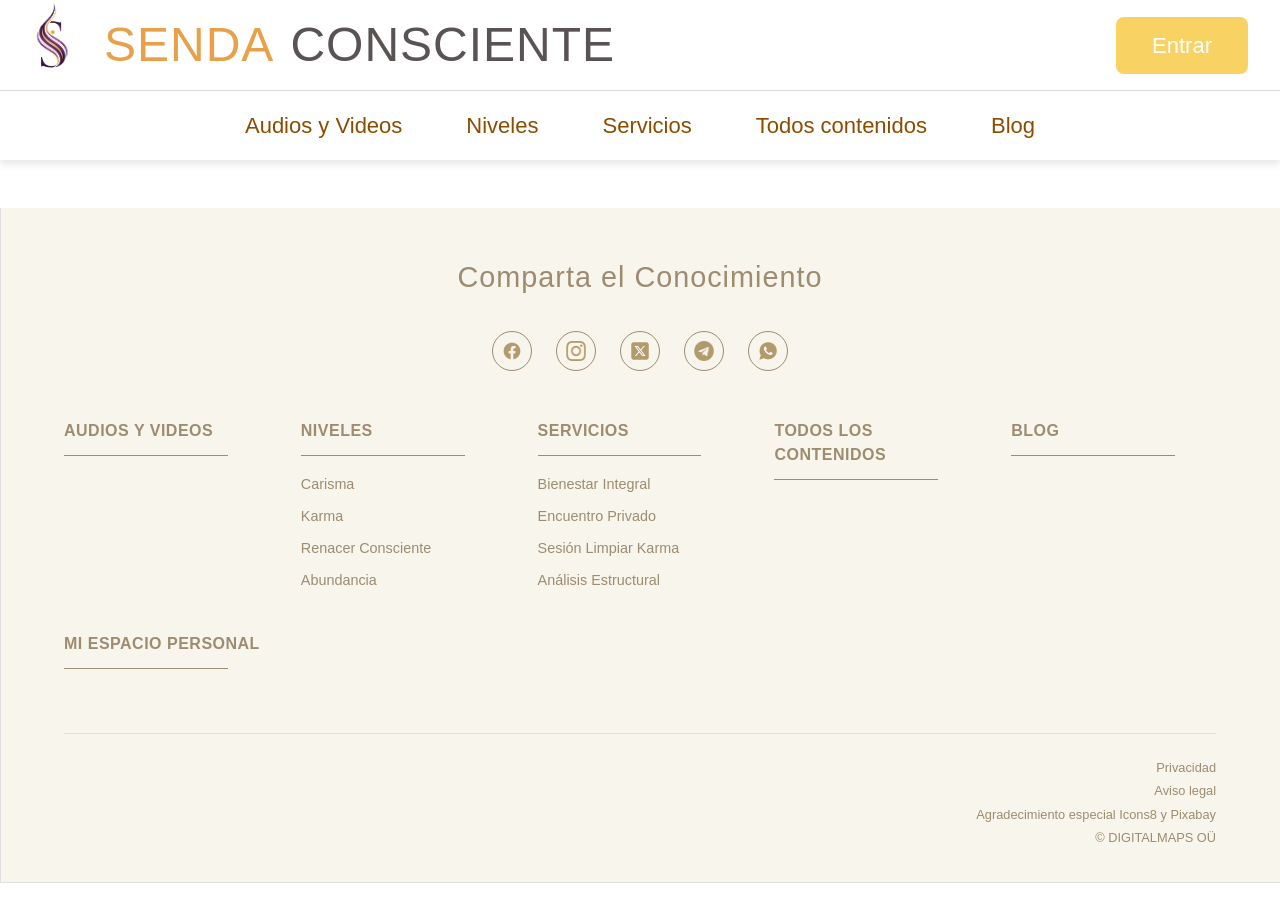
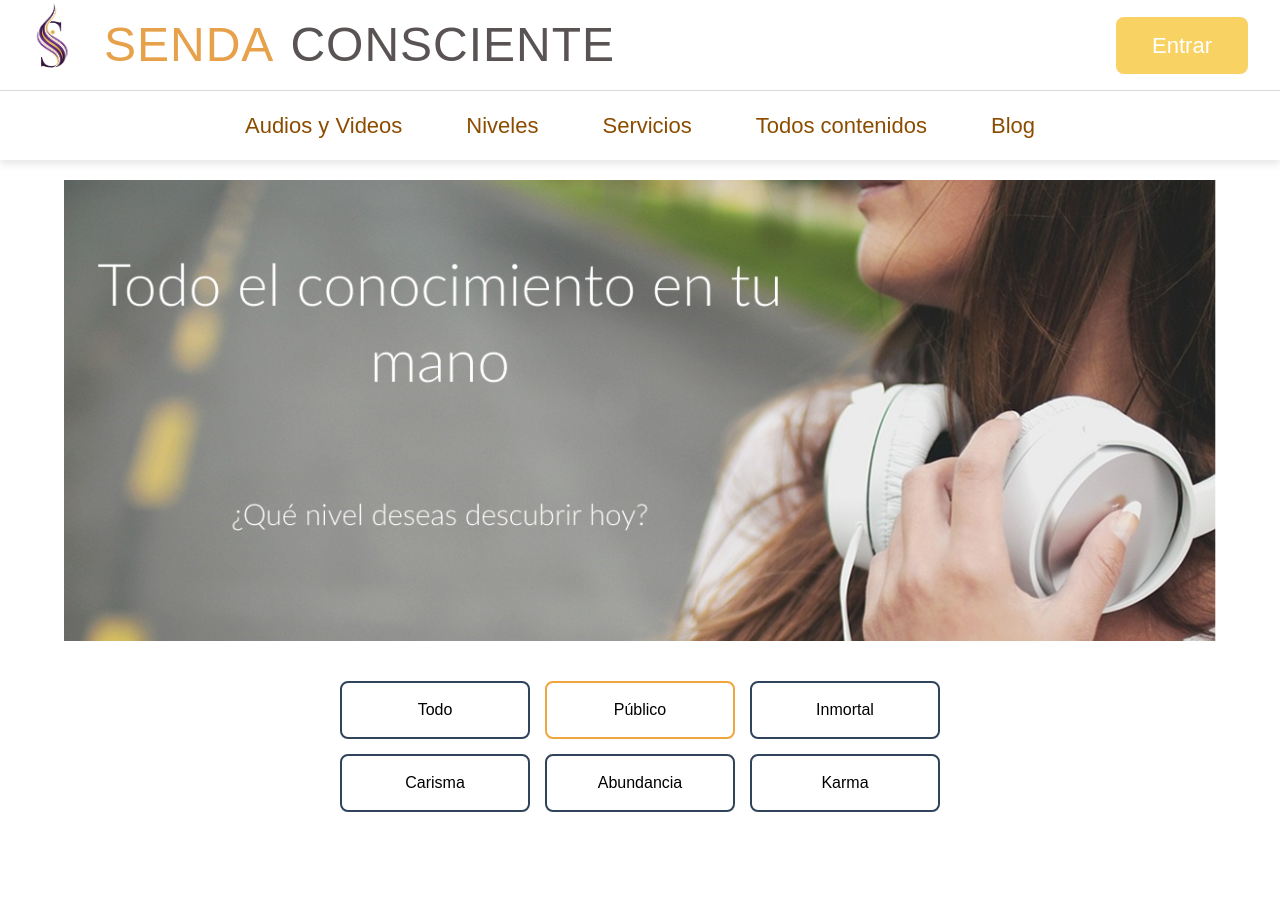
Before and after one commit to orbimatrix/Conscious-path, a Next.js app: page /conocimiento in a window 1280 px wide. Shown: the top 898 px of the page. Built offline with nearby package versions, Linux system fonts and the light colour scheme.

Commit message:
Add hero image and filter buttons to AudioVideoPage for enhanced user interaction and visual appeal.

```diff
--- /dev/null
+++ b/src/app/conocimiento/conocimiento.css
@@ -0,0 +1,48 @@
+.audio-video-hero {
+  display: flex;
+  justify-content: center;
+  align-items: center;
+}
+
+.hero-image {
+  padding-top: 20px;
+  max-width: 90%;
+  width: 100%;
+  height: auto;
+  margin: 0 auto;
+}
+
+.button-section {
+  padding: 40px 20px;
+  display: flex;
+  justify-content: center;
+  align-items: center;
+}
+
+.button-grid {
+  display: grid;
+  grid-template-columns: repeat(3, 1fr);
+  gap: 15px;
+  max-width: 600px;
+  width: 100%;
+}
+
+.filter-button {
+  padding: 15px 20px;
+  border: 2px solid #2F435A;
+  border-radius: 8px;
+  background: white;
+  cursor: pointer;
+  font-size: 16px;
+  font-weight: 500;
+  color: black;
+  transition: all 0.3s ease;
+}
+
+.filter-button:hover {
+  border-color: #EFA540;
+}
+
+.filter-button.active {
+  border-color: #EFA540;
+}
--- a/src/app/conocimiento/page.tsx
+++ b/src/app/conocimiento/page.tsx
@@ -1,12 +1,29 @@
 import React from "react";
 import FooterSection from "../components/FooterSection";
+import "./conocimiento.css";
 
 export default function AudioVideoPage() {
   return (
     <div>
       <section className="audio-video-hero">
+        <img
+          src="/girl.png"
+          alt="Girl"
+          className="hero-image"
+        />
+      </section>
 
+      <section className="button-section">
+        <div className="button-grid">
+          <button className="filter-button">Todo</button>
+          <button className="filter-button active">Público</button>
+          <button className="filter-button">Inmortal</button>
+          <button className="filter-button">Carisma</button>
+          <button className="filter-button">Abundancia</button>
+          <button className="filter-button">Karma</button>
+        </div>
       </section>
+
       <FooterSection />
     </div>
   );
```
